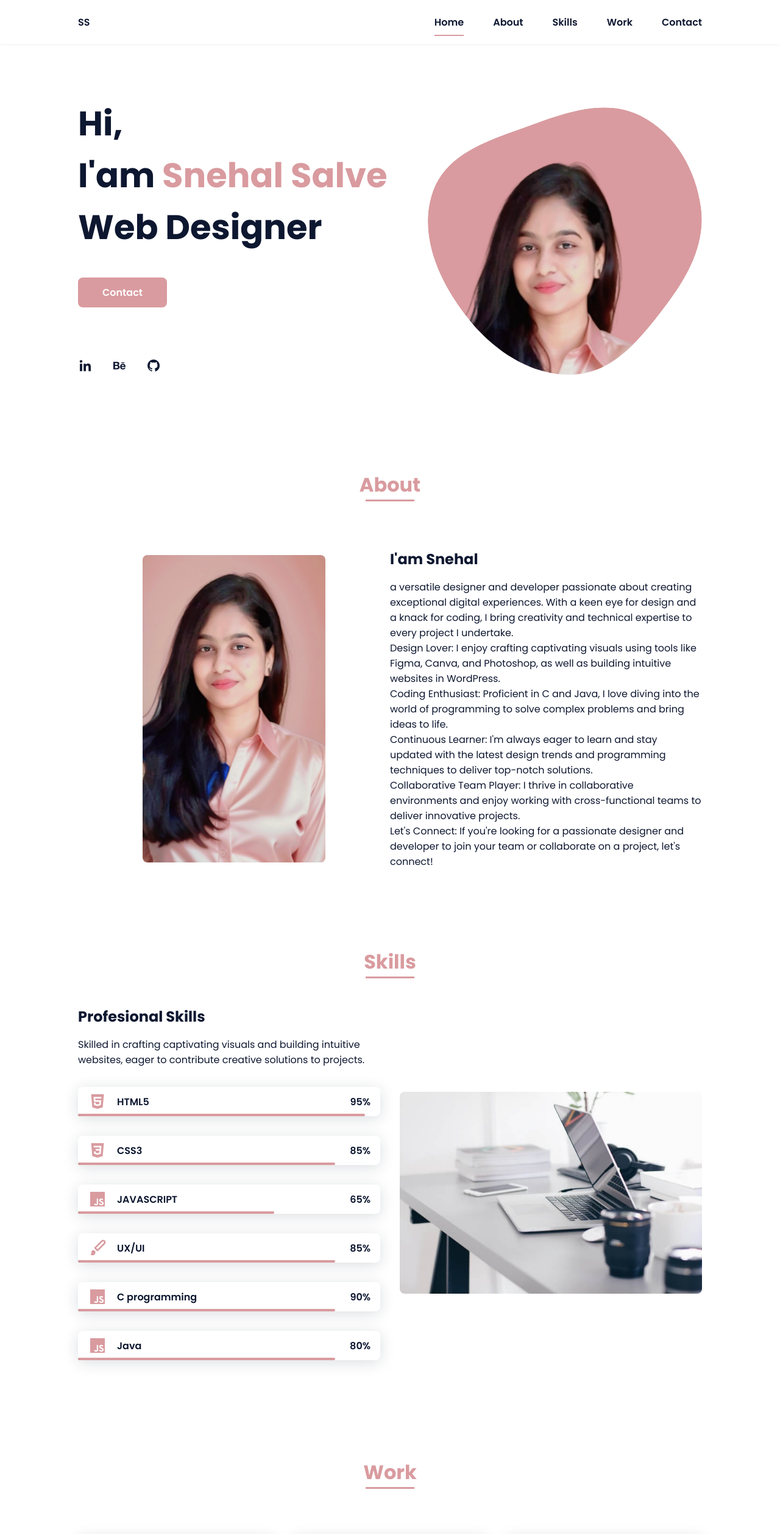
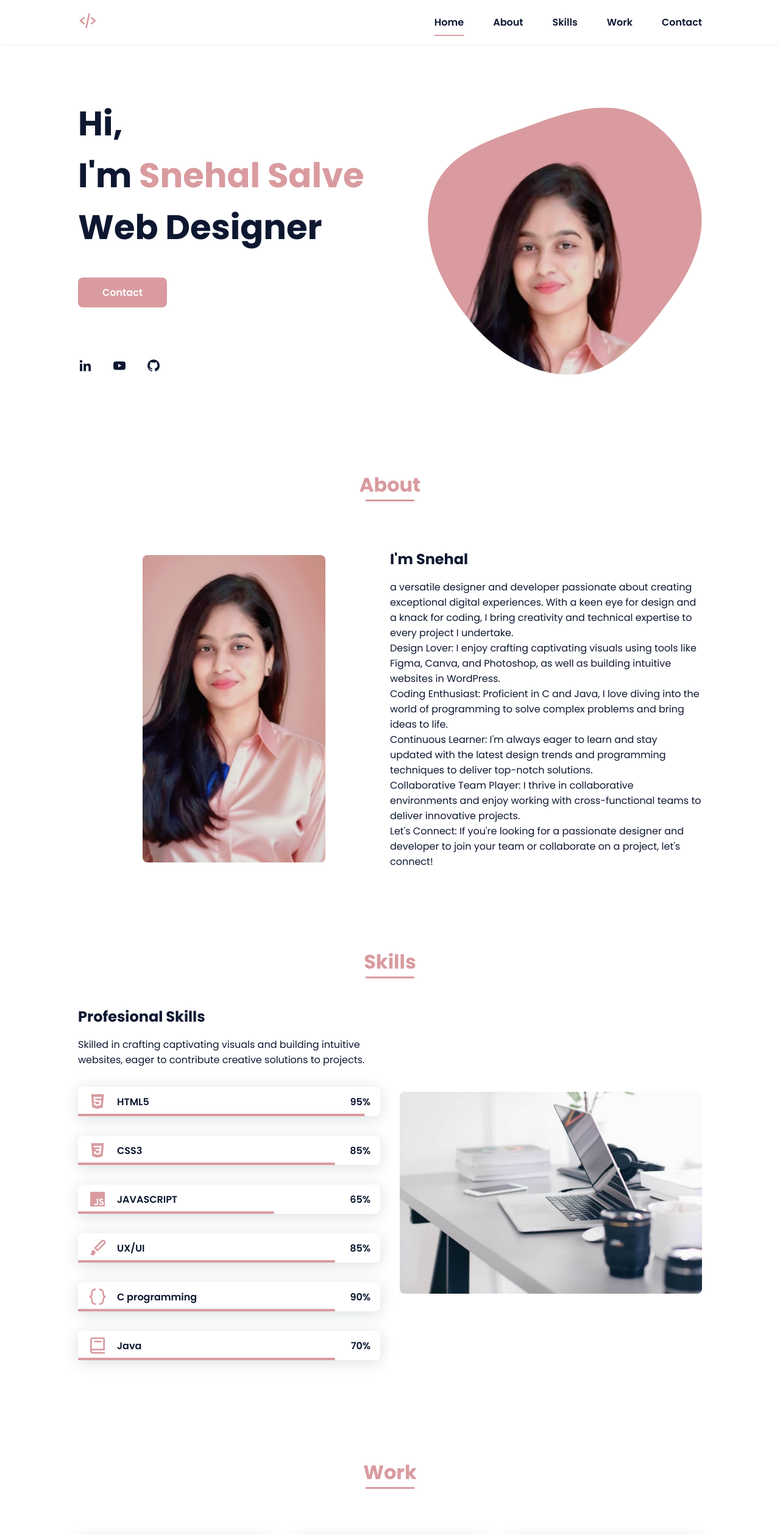
Before and after one commit to SnehalSalve/snehalsalve.github.io, a plain HTML site: page index.html in a window 1280 px wide. Shown: the top 2515 px of the page at 61% size. Drawn offline with nearby package versions, Linux system fonts and the light colour scheme.

Commit message:
delete some content

```diff
--- a/index.html
+++ b/index.html
@@ -16,7 +16,7 @@
         <header class="l-header">
             <nav class="nav bd-grid">
                 <div>
-                    <a href="#" class="nav__logo">SS</a>
+                    <a href="#" class="nav__logo"><i class='bx bx-code-alt skills__icon'></i></i></a>
                 </div>
 
                 <div class="nav__menu" id="nav-menu">
@@ -39,14 +39,14 @@
             <!--===== HOME =====-->
             <section class="home bd-grid" id="home">
                 <div class="home__data">
-                    <h1 class="home__title">Hi,<br>I'am <span class="home__title-color">Snehal Salve</span><br> Web Designer</h1>
+                    <h1 class="home__title">Hi,<br>I'm <span class="home__title-color">Snehal Salve</span><br> Web Designer</h1>
 
                     <a href="#" class="button">Contact</a>
                 </div>
 
                 <div class="home__social">
                     <a href="https://www.linkedin.com/in/snehalsalve" class="home__social-icon"><i class='bx bxl-linkedin'></i></a>
-                    <a href="" class="home__social-icon"><i class='bx bxl-behance' ></i></a>
+                    <a href="" class="home__social-icon"><i class='bx bxl-youtube'></i></a>
                     <a href="https://github.com/SnehalSalve" class="home__social-icon"><i class='bx bxl-github' ></i></a>
                 </div>
 
@@ -73,7 +73,7 @@
                     </div>
 
                     <div>
-                        <h2 class="about__subtitle">I'am Snehal</h2>
+                        <h2 class="about__subtitle">I'm Snehal</h2>
                         <p class="about__text">a versatile designer and developer passionate about creating exceptional digital experiences. With a keen eye for design and a knack for coding, I bring creativity and technical expertise to every project I undertake.
                             <br>
                             Design Lover: I enjoy crafting captivating visuals using tools like Figma, Canva, and Photoshop, as well as building intuitive websites in WordPress.
@@ -151,7 +151,7 @@
 
                         <div class="skills__data">
                             <div class="skills__names">
-                                <i class='bx bxl-javascript skills__icon' ></i>
+                                <i class='bx bx-code-curly skills__icon'></i>
                                 <span class="skills__name">C programming</span>
                             </div>
                             <div class="skills__bar skills__ux">
@@ -164,14 +164,14 @@
 
                         <div class="skills__data">
                             <div class="skills__names">
-                                <i class='bx bxl-javascript skills__icon' ></i>
+                                <i class='bx bx-book skills__icon'></i>
                                 <span class="skills__name">Java</span>
                             </div>
                             <div class="skills__bar skills__ux">
 
                             </div>
                             <div>
-                                <span class="skills__percentage">80%</span>
+                                <span class="skills__percentage">70%</span>
                             </div>
                         </div>
                     </div>
@@ -196,14 +196,14 @@
                     <a href="" class="work__img">
                         <img src="/assets/img/figma-project-3.jpg" alt="">
                     </a>
-                    <a href="" class="work__img">
-                        <img src="/assets/img/p4.png" alt="">
+                    <!-- <a href="" class="work__img">
+                        <img src="/assets/img/work1.jpg" alt="">
                     </a>
                     <a href="" class="work__img">
                         <img src="/assets/img/project-2.jpg" alt="">
                     </a>
                     <a href="" class="work__img">
-                        <img src="/assets/img/project-5.jpg" alt="">
+                        <img src="/assets/img/project-5.jpg" alt=""> -->
                     </a>
                 </div>
             </section>
```
Also changed, not shown: assets/img/p4.png (deleted), d.txt (deleted), preview.png (deleted).
